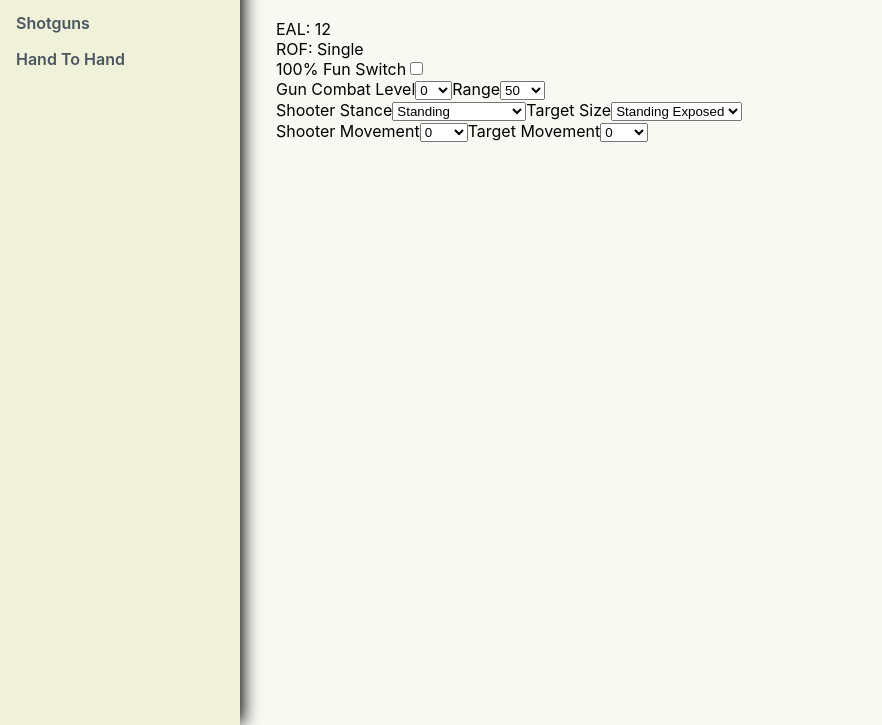
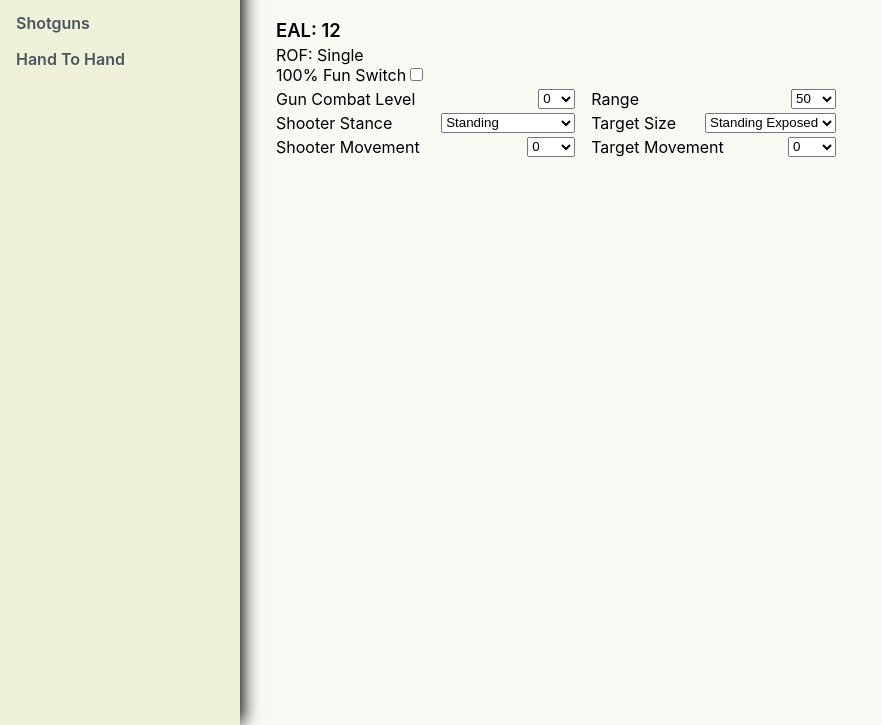
Before and after one commit to mp40/pccs-gatsby, a Gatsby site: page /shooting in a window 1280 px wide. Shown: the part 75-800 px from the top of the page, without its empty margins (0-882 px from the left). Built offline with nearby package versions, Linux system fonts and the light colour scheme; Gatsby itself is replaced by a stand-in of ours.

Commit message:
basic css

```diff
--- a/src/components/shooting/index.jsx
+++ b/src/components/shooting/index.jsx
@@ -7,6 +7,8 @@ import {
   movement,
   getMovementMod,
 } from "./data";
+
+import { container, form } from "./shooting.module.css";
 
 const Shooting = () => {
   const [eal, setEal] = useState(null);
@@ -41,10 +43,10 @@ const Shooting = () => {
   ]);
 
   return (
+    <div className={container}>
+      <span>{`EAL: ${eal}`}</span>
+      <form className={form}>
         <div>
-      <span>{`EAL: ${eal}`}</span>
-
-      <form>
           <label>
             <span>{`ROF: ${auto ? "Auto" : "Single"}`}</span>
             <br />
@@ -57,7 +59,8 @@ const Shooting = () => {
               }}
             ></input>
           </label>
-        <br />
+        </div>
+        <div>
           <label>
             <span>Gun Combat Level</span>
             <select
@@ -92,7 +95,9 @@ const Shooting = () => {
               })}
             </select>
           </label>
-        <br />
+        </div>
+
+        <div>
           <label>
             <span>Shooter Stance</span>
             <select
@@ -127,7 +132,9 @@ const Shooting = () => {
               })}
             </select>
           </label>
-        <br />
+        </div>
+
+        <div>
           <label>
             <span>Shooter Movement</span>
             <select
@@ -162,6 +169,7 @@ const Shooting = () => {
               })}
             </select>
           </label>
+        </div>
       </form>
     </div>
   );
--- /dev/null
+++ b/src/components/shooting/shooting.module.css
@@ -0,0 +1,30 @@
+.container > span {
+  font-size: 1.15em;
+  font-weight: 600;
+}
+
+.form {
+  width: 35em;
+}
+
+.form > div {
+  margin-top: 0.25em;
+}
+
+.form > div:nth-of-type(n + 2) {
+  display: flex;
+  justify-content: space-between;
+}
+
+.form > div:nth-of-type(n + 2) > label:nth-of-type(1) {
+  width: 55%;
+  padding-right: 1em;
+  display: flex;
+  justify-content: space-between;
+}
+
+.form > div:nth-of-type(n + 2) > label:nth-of-type(2) {
+  width: 45%;
+  display: flex;
+  justify-content: space-between;
+}
```
Also changed, not shown: src/components/shooting/shooting.test.jsx (deleted). Lines whose indentation alone changed are shown as unchanged.
